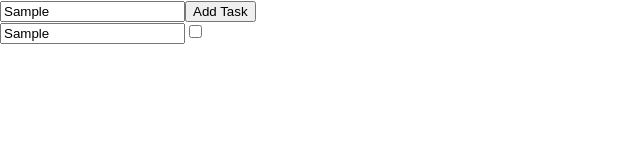
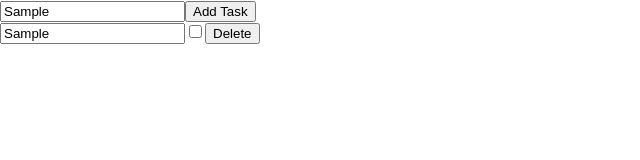
Before and after one commit to TheMightyRaider/Todo-React, a React (Create React App) app: page / in a window 1280 px wide. Both pictures are taken after typing "Sample" into the empty fields and a click on the button "Add Task". Shown: the top 160 px of the page, without its empty margins (0-640 px from the left). Built offline with nearby package versions, Linux system fonts and the light colour scheme.

Commit message:
Added Delete Todo

```diff
--- a/src/App.js
+++ b/src/App.js
@@ -39,6 +39,12 @@ class App extends React.Component {
     });
   };
 
+  deleteTask = (id) => {
+    this.setState({
+      todo: this.state.todo.filter((item) => item.id != id),
+    });
+  };
+
   render() {
     return (
       <div>
@@ -46,6 +52,7 @@ class App extends React.Component {
         <Todo
           taskDetails={this.state.todo}
           handleCheckBox={this.updateCheckBox}
+          deleteTask={this.deleteTask}
         />
       </div>
     );
--- a/src/Component/Todo.js
+++ b/src/Component/Todo.js
@@ -10,6 +10,7 @@ class Todo extends React.Component {
         task={todo.todo}
         completed={todo.completed}
         markComplete={this.props.handleCheckBox}
+        removeTask={this.props.deleteTask}
       />
     ));
   }
--- a/src/Component/Todoitems.js
+++ b/src/Component/Todoitems.js
@@ -3,6 +3,10 @@ import React from "react";
 class Todoitems extends React.Component {
   handleChange = (e) => {
     this.props.markComplete(e.target.checked, e.target.id);
+  };
+
+  passTheIdToDeleteTheTask = (e) => {
+    this.props.removeTask(e.target.id);
   };
 
   render() {
@@ -14,6 +18,13 @@ class Todoitems extends React.Component {
           id={this.props.id}
           onChange={this.handleChange}
         ></input>
+        <button
+          name="delete"
+          id={this.props.id}
+          onClick={this.passTheIdToDeleteTheTask}
+        >
+          Delete
+        </button>
       </div>
     );
   }
```
